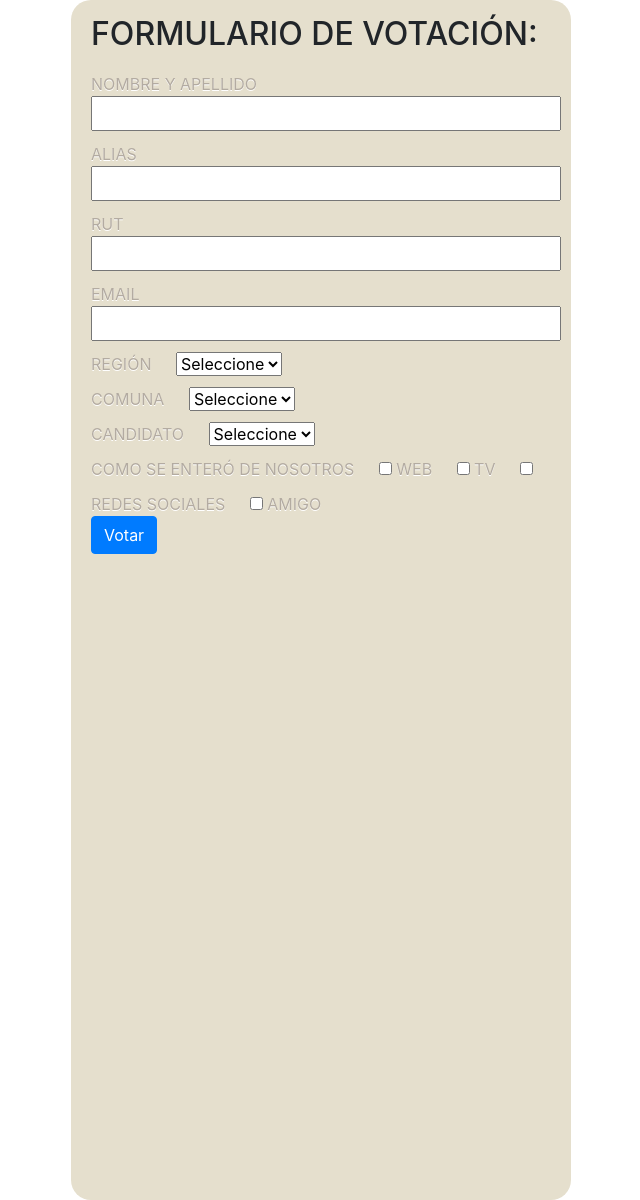
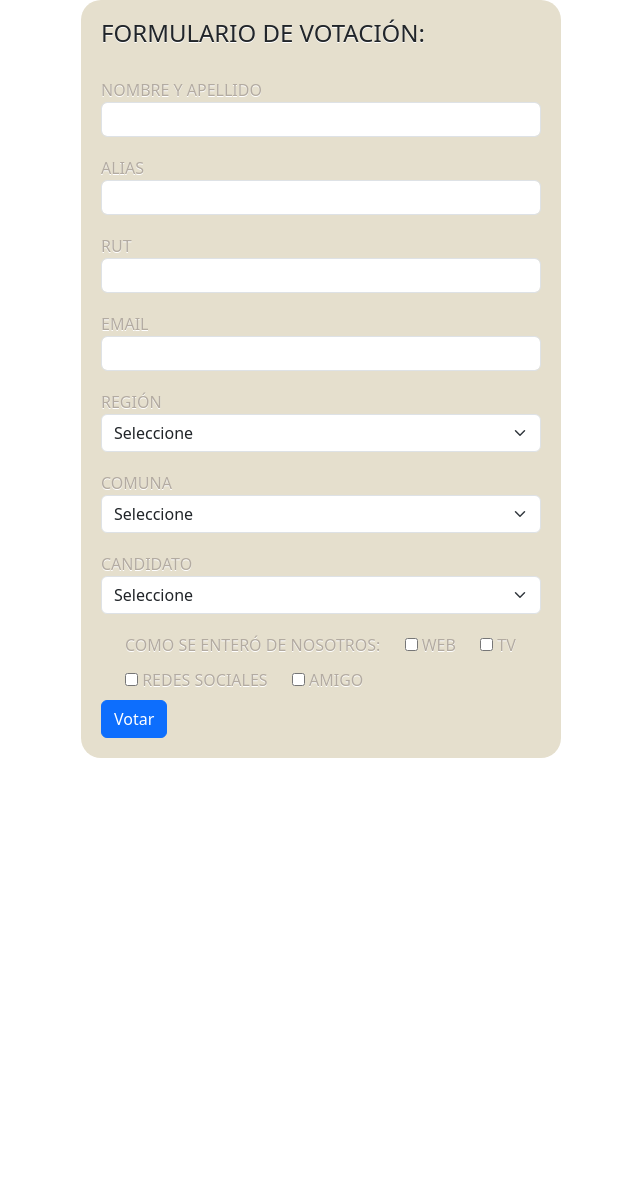
Before and after one commit to hernancasanova/test-desis, a PHP site: page /form.html in a window 1280 px wide. Shown: the whole page, without its empty margins (319-959 px from the left). After the commit the page ends 758 px from the top, so only its background shows below. Run offline with PHP 8.4, Linux system fonts and the light colour scheme; some libraries are stand-ins or nearby versions.

Commit message:
Modificación en estilo del formulario

```diff
--- a/LEEME.txt
+++ b/LEEME.txt
@@ -1,6 +1,7 @@
-1) Software requerido:
+1) Versión de PHP: 8.1.21. Versión de Mysql: 5.7
+2) Software requerido:
     -docker y docker-compose.
-2) Pasos para ejecutar la aplicación:
+3) Pasos para ejecutar la aplicación:
     -Dentro del directorio del proyecto levantar contenedores de la aplicación con docker-compose con el comando: docker-compose up.
     -Esperar algunos minutos para asegurarse que el script de creación de la base de datos se ejecute correctamente.
     -Abrir el archivo form.html y probar la aplicación.
--- a/css/estilo.css
+++ b/css/estilo.css
@@ -1,20 +1,27 @@
 .form{
 	position:relative;
-	width:500px;
-	height:1200px;
-	padding-left:20px;
+	width:480px;
+	height:auto;
+	padding:20px;
 	padding-top:15px;
 	background-color:#e5dfcd;
 	border-radius: 20px;
 	margin:auto;
 }
-input[type=text],[type=email]{
-	width:470px;
+ input[type=text],[type=email]{
+	width:440px;
 	height:35px;
+	font:14px normal normal uppercase helvetica, arial, serif;
+	padding: 2px;
+}
+option{
+	color:#b3aba1;
+	text-transform: uppercase;
+	text-shadow: 0px 1px 0px #fff;
 	font:14px normal normal uppercase helvetica, arial, serif;
 }
 textarea{
-	width:470px;
+	width:440px;
 	height:110px;
 	font: 14px normal normal uppercase helvetica, arial, serif;
 }
@@ -23,6 +30,7 @@ input[type=submit]{
 	width:150px;
 	height:40px;
 	border-radius:20px;
+	float: center;
 	margin-left:150px;
 	border:0px;
 	background-color:#32A43E;
--- a/docker-compose.yml
+++ b/docker-compose.yml
@@ -13,7 +13,7 @@ services:
       SERVICE_TAGS: dev
       SERVICE_NAME: mysql
     volumes:
-      - ./mysql:/docker-entrypoint-initdb.d
+      - ./sql:/docker-entrypoint-initdb.d
     networks:
       - testdesis
       - default
--- a/form.html
+++ b/form.html
@@ -4,73 +4,91 @@
     <meta charset="UTF-8">
     <meta http-equiv="X-UA-Compatible" content="IE=edge">
     <meta name="viewport" content="width=device-width, initial-scale=1.0">
-    <link rel="stylesheet" href="https://cdn.jsdelivr.net/npm/bootstrap@4.3.1/dist/css/bootstrap.min.css" integrity="sha384-ggOyR0iXCbMQv3Xipma34MD+dH/1fQ784/j6cY/iJTQUOhcWr7x9JvoRxT2MZw1T" crossorigin="anonymous">
+    <!-- <link rel="stylesheet" href="https://cdn.jsdelivr.net/npm/bootstrap@4.3.1/dist/css/bootstrap.min.css" integrity="sha384-ggOyR0iXCbMQv3Xipma34MD+dH/1fQ784/j6cY/iJTQUOhcWr7x9JvoRxT2MZw1T" crossorigin="anonymous"> -->
     <link rel="stylesheet" type="text/css" href="css/estilo.css">
+    <link href="https://cdn.jsdelivr.net/npm/bootstrap@5.3.1/dist/css/bootstrap.min.css" rel="stylesheet" integrity="sha384-4bw+/aepP/YC94hEpVNVgiZdgIC5+VKNBQNGCHeKRQN+PtmoHDEXuppvnDJzQIu9" crossorigin="anonymous">
     <title>FORMULARIO DE VOTACIÓN</title>
 </head>
 <body>
     <div class="form">
         <form id="form">
-            <h2>FORMULARIO DE VOTACIÓN:</h2>
-            <label for="fullName">Nombre y apellido</label>
-            <input id="fullName" name="fullName" type="text" required>
+            <p>FORMULARIO DE VOTACIÓN:</p>
+
+            <div class="form-group mb-2">
+                <label for="fullName">Nombre y apellido</label>
+                <input class="form-control"  id="fullName" name="fullName" type="text">
+            </div>
             <div id="errorFullName" class="msg-error">
+            </div>
 
+            <div class="form-group mb-2">
+                <label for="alias">Alias</label>
+                <input class="form-control" id="alias" name="alias" type="text">
             </div>
-            <label for="alias">Alias</label>
-            <input id="alias" name="alias" type="text">
             <div id="errorAlias" class="msg-error">
+            </div>
 
+            <div class="form-group mb-2">
+                <label for="rut">RUT</label>
+                <input class="form-control" id="rut" name="rut" type="text">
             </div>
-            <label for="rut">RUT</label>
-            <input id="rut" name="rut" type="text">
             <div id="errorRut" class="msg-error">
+            </div>
 
+            <div class="form-group mb-2">
+                <label for="email">Email</label>
+                <input class="form-control"  id="email" name="email" type="email">
             </div>
-            <label for="email">Email</label>
-            <input id="email" name="email" type="email">
             <div id="errorEmail" class="msg-error">
+            </div>
 
+            <div class="form-group mb-2">
+                <label for="regiones">Región</label>
+                <select class="form-select"  id="regiones" name="regiones">
+                    <option value="">Seleccione</option>
+                </select>
             </div>
-            <label for="regiones">Región</label>
-            <select id="regiones" name="regiones">
-                <option value="">Seleccione</option>
-            </select><br>
             <div id="errorRegion" class="msg-error">
+            </div>
 
+            <div class="form-group mb-2">
+                <label for="comunas">Comuna</label>
+                <select class="form-select" id="comunas" name="comunas">
+                    <option value="">Seleccione</option>
+                </select>
             </div>
-            <label for="comunas">Comuna</label>
-            <select id="comunas" name="comunas">
-                <option value="">Seleccione</option>
-            </select><br>
             <div id="errorComuna" class="msg-error">
+            </div>
 
+            <div class="form-group mb-2">
+                <label for="candidatos">Candidato</label>
+                <select class="form-select" id="candidatos" name="candidatos">
+                    <option value="">Seleccione</option>
+                </select>
             </div>
-            <label for="candidatos">Candidato</label>
-            <select id="candidatos" name="candidatos">
-                <option value="">Seleccione</option>
-            </select><br>
             <div id="errorCandidato" class="msg-error">
+            </div>
 
+            <div class="form-check mb-2">
+                <label for="">Como se enteró de nosotros:    </label>
+                <input type="checkbox" value="1" name="web">
+                <label for="">Web</label>
+                <input type="checkbox" value="2" name="tv">
+                <label for="">TV</label>
+                <input type="checkbox" value="3" name="rrss">
+                <label for="">Redes Sociales</label>
+                <input type="checkbox" value="4" name="amigo">
+                <label for="">Amigo</label>
             </div>
-            <label for="">Como se enteró de nosotros</label>
-            <input type="checkbox" value="1" name="web">
-            <label for="">Web</label>
-            <input type="checkbox" value="2" name="tv">
-            <label for="">TV</label>
-            <input type="checkbox" value="3" name="rrss">
-            <label for="">Redes Sociales</label>
-            <input type="checkbox" value="4" name="amigo">
-            <label for="">Amigo</label>
-            <br>
             <div id="errorMetodosConocimiento" class="msg-error">
+            </div>
 
-            </div>
             <button class="btn btn-primary" onclick="validateForm()" type="button">Votar</button>
         </form>
     </div>
 </body>
 <script src="https://code.jquery.com/jquery-3.7.0.js" integrity="sha256-JlqSTELeR4TLqP0OG9dxM7yDPqX1ox/HfgiSLBj8+kM=" crossorigin="anonymous"></script>
 <script src="https://cdnjs.cloudflare.com/ajax/libs/axios/1.4.0/axios.min.js" integrity="sha512-uMtXmF28A2Ab/JJO2t/vYhlaa/3ahUOgj1Zf27M5rOo8/+fcTUVH0/E0ll68njmjrLqOBjXM3V9NiPFL5ywWPQ==" crossorigin="anonymous" referrerpolicy="no-referrer"></script>
+<script src="https://cdn.jsdelivr.net/npm/bootstrap@5.3.1/dist/js/bootstrap.bundle.min.js" integrity="sha384-HwwvtgBNo3bZJJLYd8oVXjrBZt8cqVSpeBNS5n7C8IVInixGAoxmnlMuBnhbgrkm" crossorigin="anonymous"></script>
 <script src="./js/main.js"></script>
 </html>
```
Also changed, not shown: php/index.php (+4 -6 lines), sql/initial_script.sql (renamed from mysql/initial_script.sql, +12 -2 lines).
